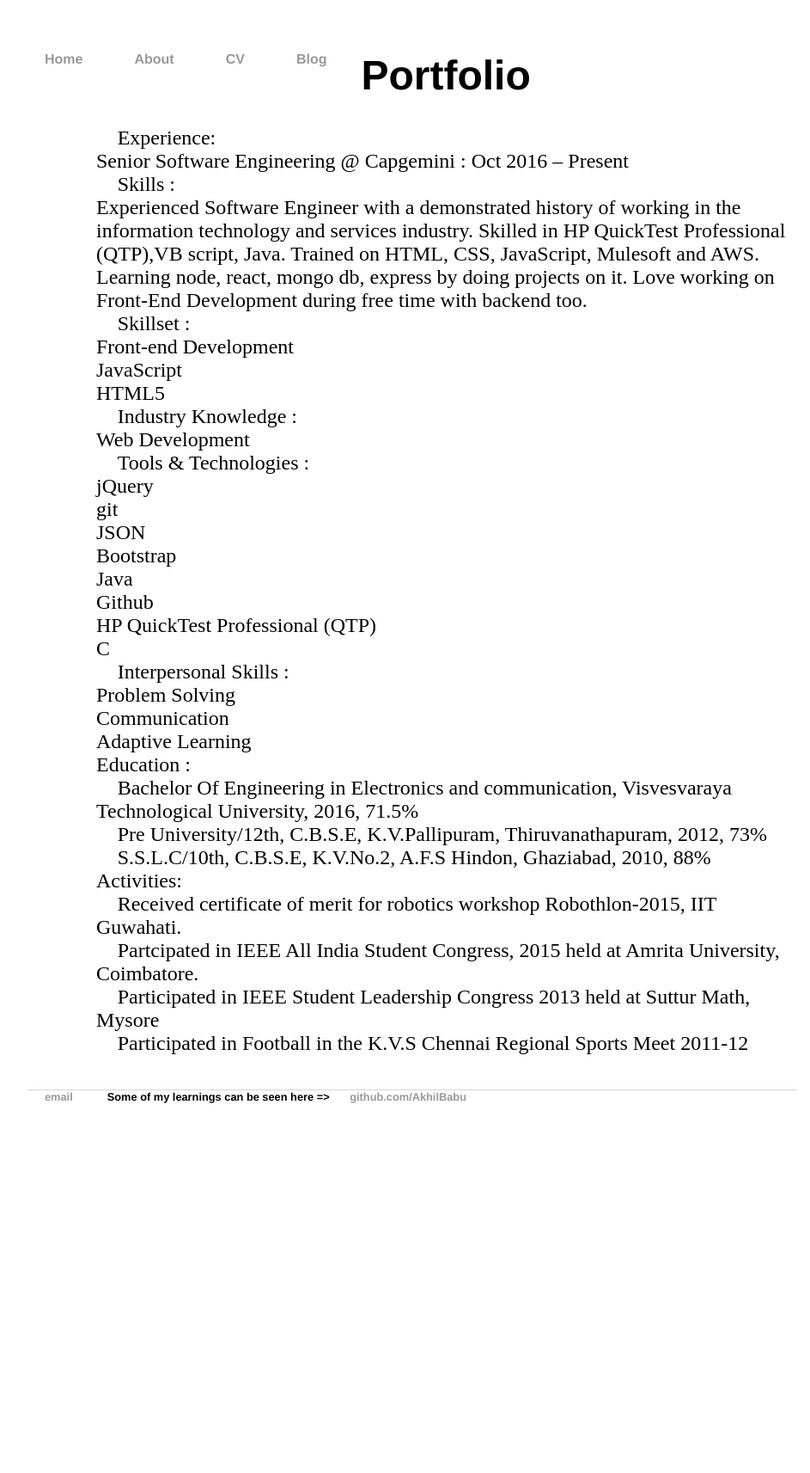
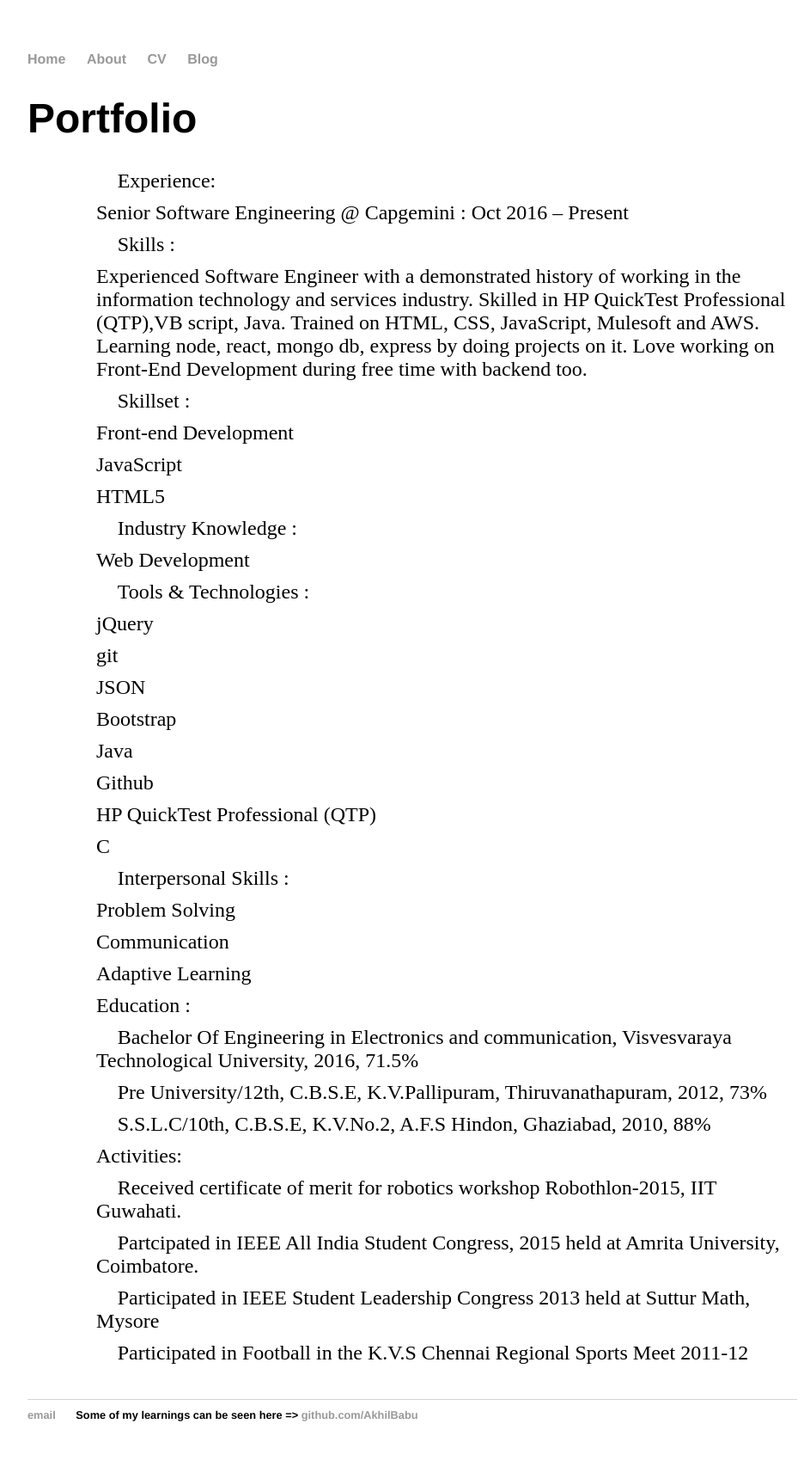
Before and after one commit to AkhilBabu94/AkhilBabu94.github.io, a Jekyll site: the page built from cv/index.html, in a window 1280 px wide. Shown: the whole page at 86% size, without its empty margins (160-1103 px from the left). Built offline with Jekyll 4.4.1, drawn with Linux system fonts in a browser that asks for light colours; before the commit the page ends 1328 px from its top, so only the background shows below that.

Commit message:
Update index.html

```diff
--- a/cv/index.html
+++ b/cv/index.html
@@ -7,12 +7,9 @@ title: Portfolio
     <meta charset="UTF-8">
     <title>Document</title>
 	<style>
-	ul {margin:0}
-	ul li {float:left;}
-	ul li a {
-		padding: 20px;
-		list-style:none;
-	}
+	ul{
+  margin: 10px 0;
+}
 	</style>
 </head>
 <body>
```
